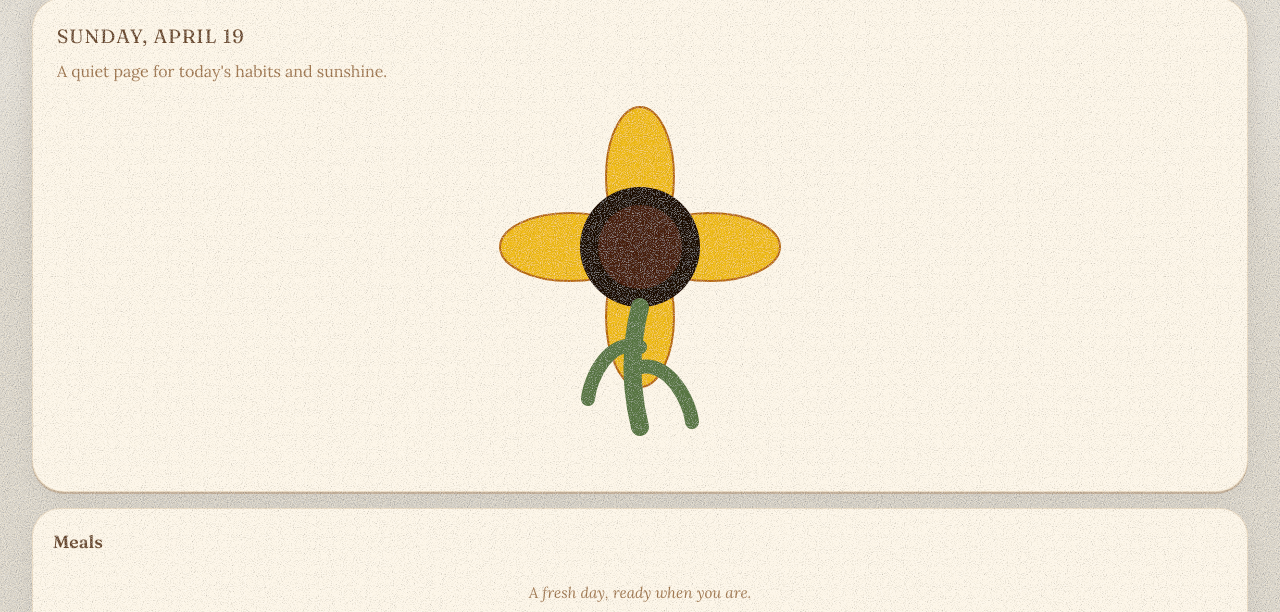
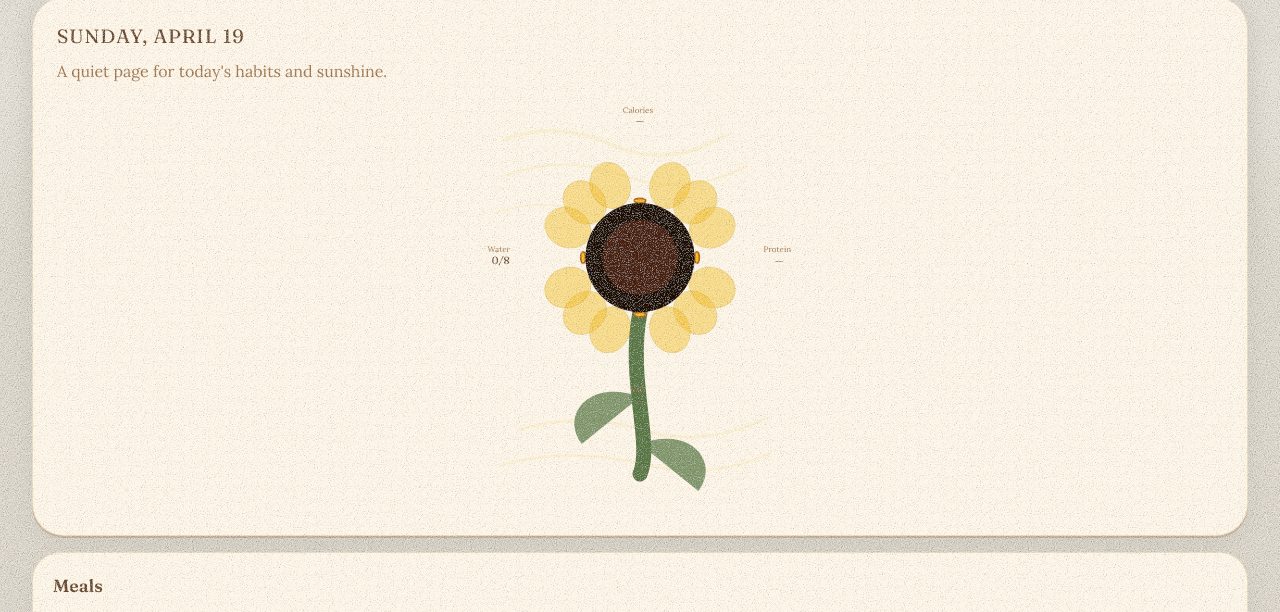
Before and after one commit to derhamai19-a11y/Bloom, a plain HTML site: page index.html in a window 1280 px wide. Shown: the part 119-731 px from the top of the page. Drawn offline with Linux system fonts and the light colour scheme.

Commit message:
Implement sunflower animation and rendering
Add sunflower animation and rendering functionality.

```diff
--- a/index.html
+++ b/index.html
@@ -171,6 +171,12 @@
       width: min(100%, 320px);
       height: auto;
       overflow: visible;
+      animation: sfFloat 5s ease-in-out infinite;
+    }
+
+    @keyframes sfFloat {
+      0%, 100% { transform: translateY(0px); }
+      50%       { transform: translateY(-4px); }
     }
 
     /* ─── Section card (generic lifted card) ─────────────── */
@@ -988,27 +994,7 @@
           <p>A quiet page for today's habits and sunshine.</p>
         </div>
         <div class="sunflower-hero" aria-hidden="true">
-          <svg viewBox="0 0 320 360" role="img" aria-label="Sunflower">
-            <defs>
-              <radialGradient id="petalGlow" cx="50%" cy="20%" r="70%">
-                <stop offset="0%" stop-color="var(--yellow-highlight)"/>
-                <stop offset="100%" stop-color="var(--yellow)"/>
-              </radialGradient>
-            </defs>
-            <g transform="translate(160 140)">
-              <g fill="var(--yellow)" stroke="var(--ochre)" stroke-width="2">
-                <ellipse rx="34" ry="70" transform="rotate(0) translate(0 -70)" />
-                <ellipse rx="34" ry="70" transform="rotate(90) translate(0 -70)" />
-                <ellipse rx="34" ry="70" transform="rotate(180) translate(0 -70)" />
-                <ellipse rx="34" ry="70" transform="rotate(270) translate(0 -70)" />
-              </g>
-              <circle cx="0" cy="0" r="60" fill="var(--centre-outer)" />
-              <circle cx="0" cy="0" r="42" fill="var(--centre-inner)" />
-            </g>
-            <path d="M160 200 C150 240 150 280 160 320" fill="none" stroke="var(--sage)" stroke-width="18" stroke-linecap="round"/>
-            <path d="M160 240 C130 230 110 270 108 292" fill="none" stroke="var(--sage)" stroke-width="14" stroke-linecap="round"/>
-            <path d="M160 260 C190 255 210 295 212 315" fill="none" stroke="var(--sage)" stroke-width="14" stroke-linecap="round"/>
-          </svg>
+          <svg id="sunflowerSvg" viewBox="-10 -5 340 430" role="img" aria-label="Sunflower"></svg>
         </div>
       </section>
 
@@ -1660,6 +1646,7 @@
 
       closeMealSheet();
       renderMealList(day);
+      renderSunflower(day);
     });
 
     /* Hide error when user types */
@@ -1768,6 +1755,111 @@
       if (loadSettings().theme === 'auto') applyTheme('auto');
     });
 
+    /* ─── Sunflower ──────────────────────────────────────── */
+    function renderSunflower(day) {
+      const t      = loadSettings().targets;
+      const pb     = day.petal_bloom || { calories: 0, protein: 0, salt: 0 };
+      const waterB = Math.min(1, (day.water_ml || 0) / (t.water_ml.min || 2000));
+      const meds   = !!day.meds_taken;
+      const treat  = !!day.isTreatDay;
+      const meals  = day.meals || [];
+      const totCal  = meals.reduce((s, m) => s + (m.estimates?.calories  || 0), 0);
+      const totProt = meals.reduce((s, m) => s + (m.estimates?.protein_g || 0), 0);
+      const totSalt = meals.reduce((s, m) => s + (m.estimates?.salt_g    || 0), 0);
+      const wCups   = Math.round((day.water_ml || 0) / ML_PER_CUP);
+
+      const goalBloom = { 0: pb.calories || 0, 90: pb.protein || 0, 180: pb.salt || 0, 270: waterB };
+      const goalLabel = {
+        0:   { name: 'Calories', val: totCal  ? `${totCal}`   : '—' },
+        90:  { name: 'Protein',  val: totProt ? `${totProt}g` : '—' },
+        180: { name: 'Salt',     val: totSalt ? `${totSalt}g` : '—' },
+        270: { name: 'Water',    val: `${wCups}/${CUPS}` },
+      };
+
+      const CX = 160, CY = 155, RING = 58;
+
+      // ── petals (16, evenly spaced; goal petals at 0, 90, 180, 270°) ──
+      let petals = '';
+      for (let i = 0; i < 16; i++) {
+        const angle  = i * 22.5;
+        const isGoal = i % 4 === 0;
+        const bloom  = isGoal ? Math.max(0, goalBloom[angle] || 0) : 1;
+        const maxLen = isGoal ? 72 : 50;
+        const minLen = isGoal ? 5  : 50;
+        const len    = minLen + (maxLen - minLen) * (isGoal ? bloom : 1);
+        const w      = isGoal ? Math.max(5, 30 * Math.sqrt(Math.max(bloom, 0.04))) : 21;
+        const dist   = RING + len / 2;
+        const fill   = isGoal ? 'var(--yellow)' : 'rgba(240,188,24,0.55)';
+        const strk   = isGoal ? 'var(--ochre)'  : 'rgba(200,146,10,0.3)';
+        petals += `<g transform="rotate(${angle},${CX},${CY}) translate(${CX},${(CY - dist).toFixed(1)})">
+          <ellipse cx="0" cy="0" rx="${w.toFixed(1)}" ry="${(len/2).toFixed(1)}"
+            fill="${fill}" stroke="${strk}" stroke-width="${isGoal ? 1.8 : 1}"
+            opacity="${isGoal ? 1 : 0.82}"/>
+        </g>`;
+      }
+
+      // ── labels ──
+      let labels = '';
+      const labelDist = RING + 72 + 18;
+      for (const [aStr, info] of Object.entries(goalLabel)) {
+        const rad = (parseInt(aStr) * Math.PI) / 180;
+        const lx  = CX + Math.sin(rad) * labelDist;
+        const ly  = CY - Math.cos(rad) * labelDist;
+        labels += `<text text-anchor="middle">
+          <tspan x="${lx.toFixed(1)}" y="${(ly - 5.5).toFixed(1)}"
+            font-family="Lora,serif" font-size="8.5" fill="var(--ink-soft)">${info.name}</tspan>
+          <tspan x="${lx.toFixed(1)}" dy="12"
+            font-family="Fraunces,serif" font-size="11" fill="var(--ink-mid)">${info.val}</tspan>
+        </text>`;
+      }
+
+      // ── stem & leaves ──
+      const s0 = CY + RING;
+      const stem = `
+        <path d="M${CX} ${s0} C${CX-14} ${s0+70} ${CX+14} ${s0+140} ${CX} 385"
+          fill="none" stroke="var(--sage)" stroke-width="16" stroke-linecap="round"/>
+        <path d="M${CX} ${s0+90} C${CX-55} ${s0+70} ${CX-85} ${s0+110} ${CX-62} ${s0+140}"
+          fill="var(--sage)" opacity="0.75"/>
+        <path d="M${CX} ${s0+140} C${CX+55} ${s0+120} ${CX+85} ${s0+160} ${CX+62} ${s0+190}"
+          fill="var(--sage)" opacity="0.75"/>`;
+
+      // ── treat-day vase ──
+      const vase = treat ? `<g>
+        <path d="M138 383 Q128 400 131 420 L189 420 Q192 400 182 383 Z"
+          fill="var(--cobalt)" opacity="0.7"/>
+        <rect x="131" y="380" width="58" height="7" rx="3.5"
+          fill="var(--cobalt)" opacity="0.85"/>
+        <ellipse cx="${CX}" cy="424" rx="32" ry="5" fill="var(--cobalt)" opacity="0.35"/>
+      </g>` : '';
+
+      // ── Van Gogh swirls ──
+      const swirls = `<g fill="none" stroke="var(--yellow)" stroke-linecap="round" opacity="0.10">
+        <path d="M15 30 Q70 8 130 35 T250 25"  stroke-width="3.5"/>
+        <path d="M18 68 Q78 44 143 68 T273 58"  stroke-width="2.5"/>
+        <path d="M5 108 Q55 90 108 108 T208 98" stroke-width="2"/>
+        <path d="M258 205 Q235 190 215 205 T175 198" stroke-width="2"/>
+        <path d="M32 338 Q98 318 163 338 T293 326" stroke-width="3"/>
+        <path d="M14 375 Q84 356 160 374 T298 363" stroke-width="2.5"/>
+      </g>`;
+
+      // ── centre disc ──
+      const innerFill = meds ? 'var(--yellow)' : 'var(--centre-inner)';
+      const glowAttr  = meds ? ' filter="url(#sfGlow)"' : '';
+      const centre = `
+        <circle cx="${CX}" cy="${CY}" r="${RING}" fill="var(--centre-outer)"/>
+        <circle cx="${CX}" cy="${CY}" r="40" fill="${innerFill}"${glowAttr}/>`;
+
+      const defs = `<defs>
+        <filter id="sfGlow" x="-60%" y="-60%" width="220%" height="220%">
+          <feGaussianBlur in="SourceGraphic" stdDeviation="7" result="b"/>
+          <feMerge><feMergeNode in="b"/><feMergeNode in="SourceGraphic"/></feMerge>
+        </filter>
+      </defs>`;
+
+      document.getElementById('sunflowerSvg').innerHTML =
+        defs + swirls + stem + vase + petals + centre + labels;
+    }
+
     /* ─── Water ──────────────────────────────────────────── */
     const CUPS       = 8;
     const ML_PER_CUP = 250;
@@ -1796,6 +1888,7 @@
         day.water_ml = Math.max(0, (day.water_ml || 0) - ML_PER_CUP);
         saveDay(day);
         renderWater(day);
+        renderSunflower(day);
       }, 550);
     });
 
@@ -1810,6 +1903,7 @@
       day.water_ml = (idx + 1) * ML_PER_CUP;
       saveDay(day);
       renderWater(day);
+      renderSunflower(day);
     });
 
     document.getElementById('waterCups').addEventListener('pointercancel', () => {
@@ -1834,6 +1928,7 @@
       day.meds_taken = !day.meds_taken;
       saveDay(day);
       renderMeds(day);
+      renderSunflower(day);
     });
 
     /* ─── Blood pressure ──────────────────────────────────── */
@@ -1970,6 +2065,7 @@
       renderMeds(today);
       renderBP(today);
       renderMood(today);
+      renderSunflower(today);
       registerServiceWorker();
     })();
   </script>
```
